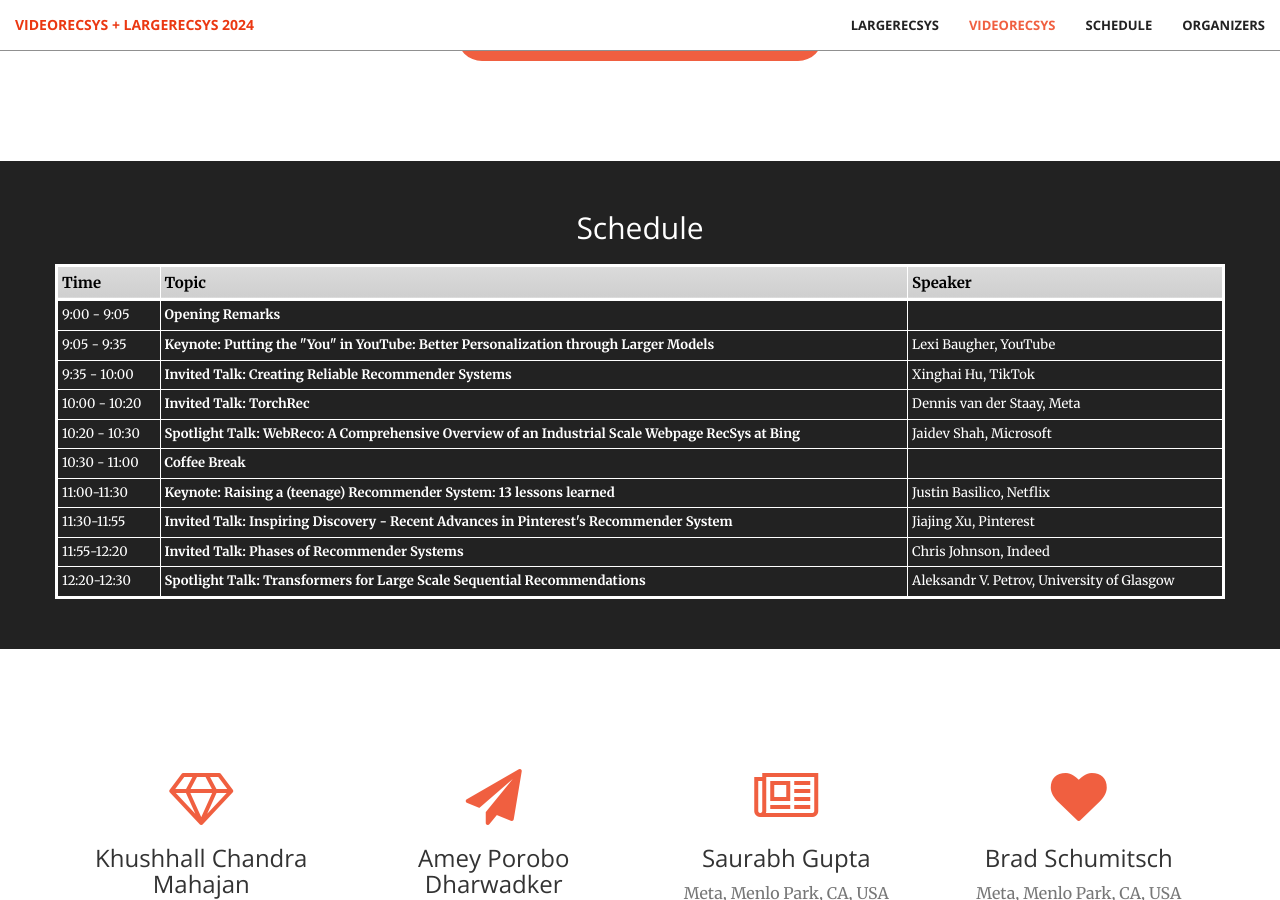
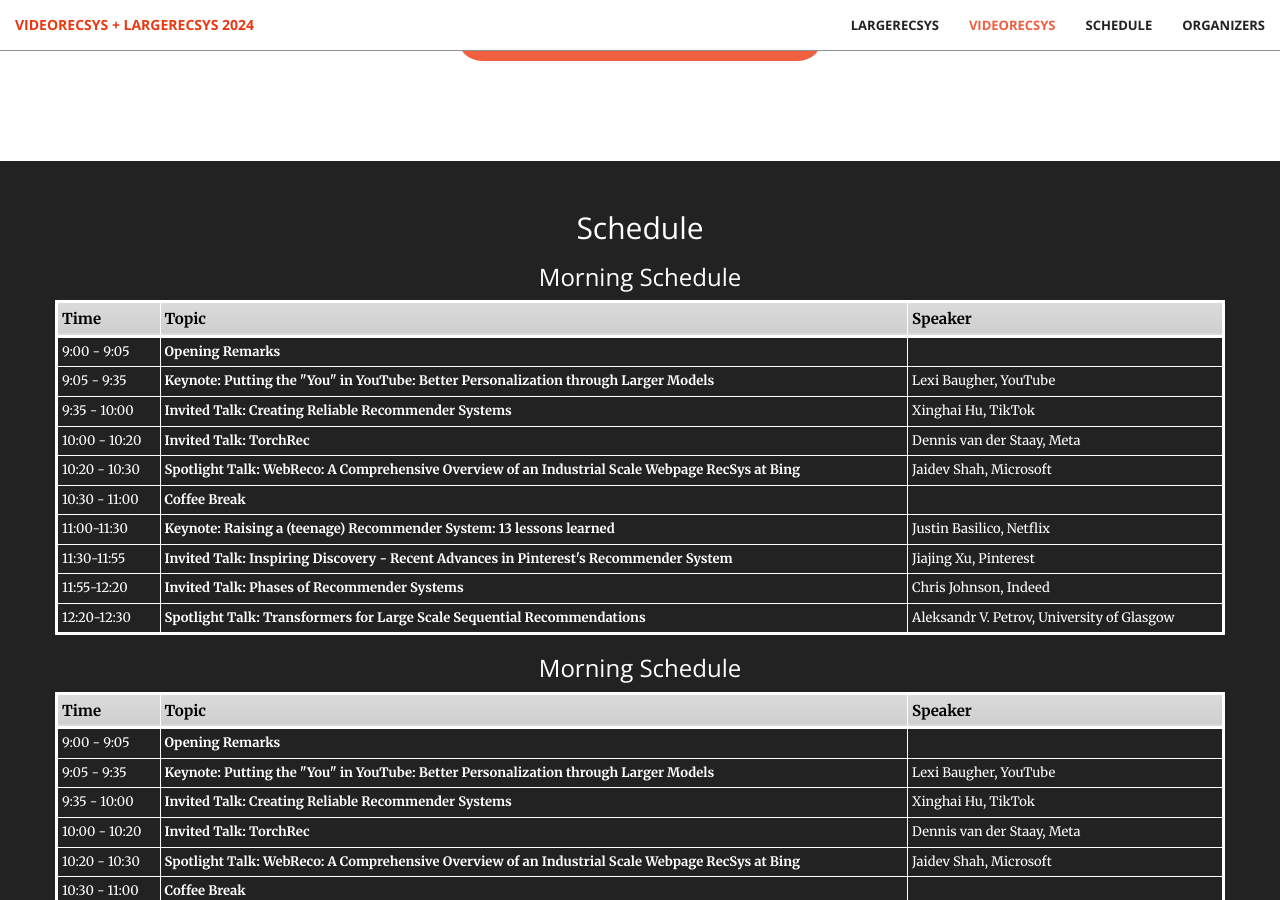
Before and after one commit to largeandvideorecsys/largeandvideorecsys.github.io, a Jekyll site: the page built from index.html, in a window 1280 px wide and 900 px high, scrolled down 1763 px. Built offline with Jekyll 4.4.1, drawn with Linux system fonts in a browser that asks for light colours.

Commit message:
Update schedule.html
adding morning and afternoon schedule

```diff
--- a/_includes/schedule.html
+++ b/_includes/schedule.html
@@ -3,6 +3,78 @@
           <div class="call-to-action">
               <h2> Schedule</h2>
           </div>
+          <div class="call-to-action">
+              <h3>Morning Schedule</h3>
+          </div>
+
+        <div class="row">
+        <table class="minimalistBlack">
+          <thead>
+            <tr>
+              <th>Time</th>
+              <th>Topic</th>
+              <th>Speaker</th>
+            </tr>
+          </thead>
+          <tbody>
+            <tr>
+              <td>9:00 - 9:05</td>
+              <td><strong>Opening Remarks</strong></td>
+              <td>&nbsp;</td>
+            </tr>
+            <tr>
+              <td>9:05 - 9:35</td>
+              <td><strong>Keynote: Putting the "You" in YouTube: Better Personalization through Larger Models</strong></td>
+              <td>Lexi Baugher, YouTube</td>
+            </tr>
+            <tr>
+              <td>9:35 - 10:00</td>
+              <td><strong>Invited Talk: Creating Reliable Recommender Systems</strong></td>
+              <td>Xinghai Hu, TikTok</td>
+            </tr>
+            <tr>
+              <td>10:00 - 10:20</td>
+              <td><strong>Invited Talk: TorchRec</strong></td>
+              <td>Dennis van der Staay, Meta</td>
+            </tr>
+            <tr>
+              <td>10:20 - 10:30</td>
+              <td><strong>Spotlight Talk: WebReco: A Comprehensive Overview of an Industrial Scale Webpage RecSys at Bing</strong></td>
+              <td>Jaidev Shah, Microsoft</td>
+            </tr>
+            <tr>
+              <td>10:30 - 11:00</td>
+              <td><strong>Coffee Break</strong></td>
+              <td>&nbsp;</td>
+            </tr>
+            <tr>
+              <td>11:00-11:30</td>
+              <td><strong>Keynote: Raising a (teenage) Recommender System: 13 lessons learned</strong></td>
+              <td>Justin Basilico, Netflix</td>
+            </tr>
+            <tr>
+              <td>11:30-11:55</td>
+              <td><strong>Invited Talk: Inspiring Discovery - Recent Advances in Pinterest's Recommender System</strong></td>
+              <td>Jiajing Xu, Pinterest</td>
+            </tr>
+            <tr>
+              <td>11:55-12:20</td>
+              <td><strong>Invited Talk: Phases of Recommender Systems</strong></td>
+              <td>Chris Johnson, Indeed</td>
+            </tr>
+            <tr>
+              <td>12:20-12:30</td>
+              <td><strong>Spotlight Talk: Transformers for Large Scale Sequential Recommendations</strong></td>
+              <td>Aleksandr V. Petrov, University of Glasgow</td>
+            </tr>
+          </tbody>
+        </table>
+        </div>
+
+        <div class="call-to-action">
+            <h3>Morning Schedule</h3>
+        </div>
+
         <div class="row">
         <table class="minimalistBlack">
           <thead>
```
